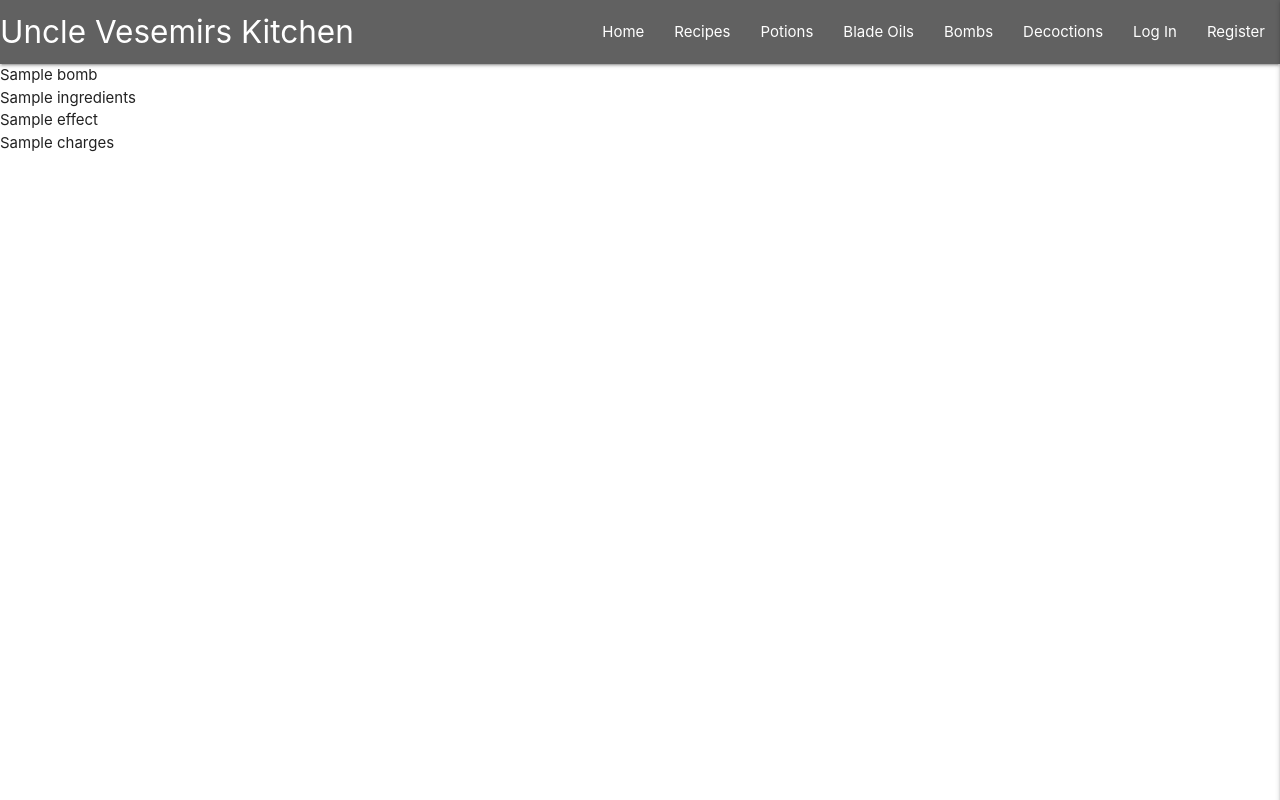
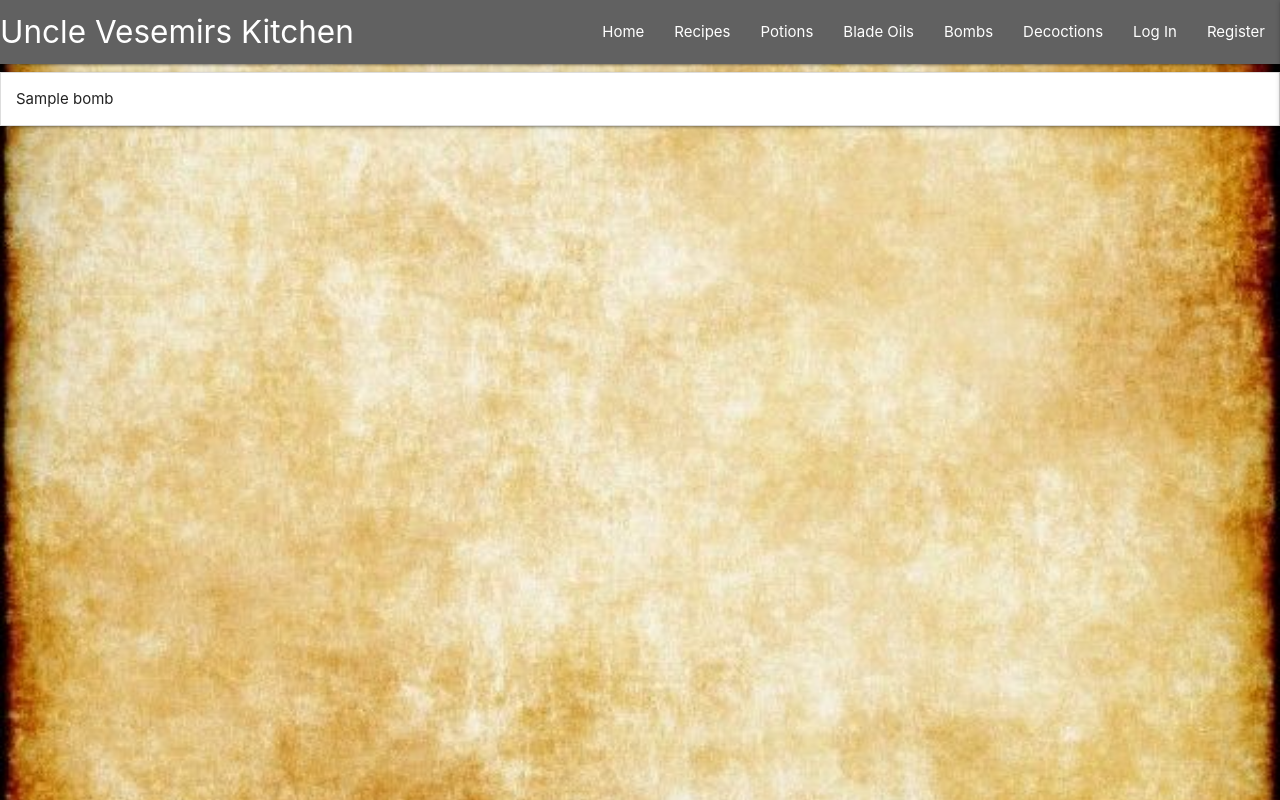
Before and after one commit to Ash066/uncle-vesemirs-kitchen, a Flask app: page /get_bombs in a window 1280 px wide. Run offline with Flask 2, Linux system fonts and the light colour scheme; a database or web service that is not in the repository returns one stand-in record (values such as "Sample title"); some libraries are stand-ins or nearby versions.

Commit message:
Collapsible element added to all pages displaying documents from the database. Javascript functionality added to accomodate this

```diff
--- /dev/null
+++ b/static/css/style.css
@@ -0,0 +1,7 @@
+body, html {
+  background-image: url("img/background.jpg");
+  height: 100%;
+  background-position: center;
+  background-repeat: no-repeat;
+  background-size: cover;
+}
--- a/static/js/script.js
+++ b/static/js/script.js
@@ -1,4 +1,7 @@
-/* jQuery clip taken for materializecss.com for use with navbar component */
+/* jQuery clip taken for materializecss.com */
 $(document).ready(function () {
+    /* Navbar response*/
     $(".sidenav").sidenav({edge: "right"});
+    /* Collapse element utilised in displaying content */
+    $(".collapsible").collapsible();
 });
--- a/templates/base.html
+++ b/templates/base.html
@@ -6,12 +6,12 @@
     <link rel="stylesheet" href="https://cdnjs.cloudflare.com/ajax/libs/font-awesome/5.13.1/css/all.min.css"
         integrity="sha512-xA6Hp6oezhjd6LiLZynuukm80f8BoZ3OpcEYaqKoCV3HKQDrYjDE1Gu8ocxgxoXmwmSzM4iqPvCsOkQNiu41GA==" crossorigin="anonymous" type="text/css">
     <link rel="stylesheet" href="https://cdnjs.cloudflare.com/ajax/libs/materialize/1.0.0/css/materialize.min.css" type="text/css">
-    <link rel="stylesheet" href="{{ url_for('static', filename='css/style.css') }}" type="text/css">
+    <link rel="stylesheet" href="{{ url_for('static', filename='static/css/style.css') }}" type="text/css">
     {% block styles %}
     {% endblock %}
     <title>Uncle Vesemirs Kitchen</title>
 </head>
-<body>
+<body class="bg">
 
 	<header>
         <!-- top navbar -->
--- a/templates/bombs.html
+++ b/templates/bombs.html
@@ -1,11 +1,17 @@
 {% extends "base.html" %}
 {% block content %}
 
-    {% for bomb in bombs %}
-        {{ bomb.name }}<br>
+   <ul class="collapsible">
+       {% for bomb in bombs %}
+    <li>
+      <div class="collapsible-header">{{ bomb.name }}</div>
+      <div class="collapsible-body">
         {{ bomb.ingredients }}<br>
         {{ bomb.effect }}<br>
         {{ bomb.charges }}<br>
+      </div>
+    </li>
     {% endfor %}
+  </ul>
 
 {% endblock %}
```
Also changed, not shown: templates/blade_oils.html (+8 -2 lines), templates/decoctions.html (+8 -2 lines), templates/potions.html (+8 -2 lines), templates/recipes.html (+8 -2 lines), img/background.jpg (added).
